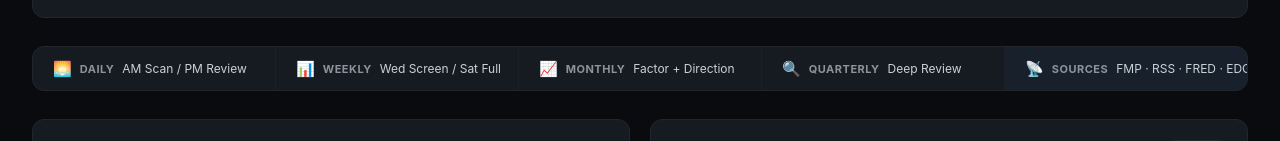
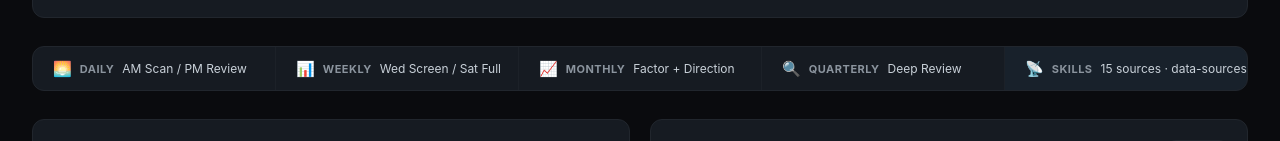
Before and after one commit to pu105-stack/equity-lab-dashboard, a Next.js app: page / in a window 1280 px wide. Shown: the part 215-356 px from the top of the page. Built offline with nearby package versions, Linux system fonts and the light colour scheme.

Commit message:
docs: update reorg plan v2 - phase 1 completed

```diff
--- a/pages/index.js
+++ b/pages/index.js
@@ -52,8 +52,8 @@ export default function Home({ data }) {
         </div>
         <div className="status-item dash">
           <span className="status-icon">📡</span>
-          <span className="status-label">Sources</span>
-          <span className="status-desc">FMP · RSS · FRED · EDGAR</span>
+          <span className="status-label">Skills</span>
+          <span className="status-desc">15 sources · data-sources/</span>
         </div>
       </div>
 
```
Also changed, not shown: 1 other file (tests, documents, lock files or other folders).
